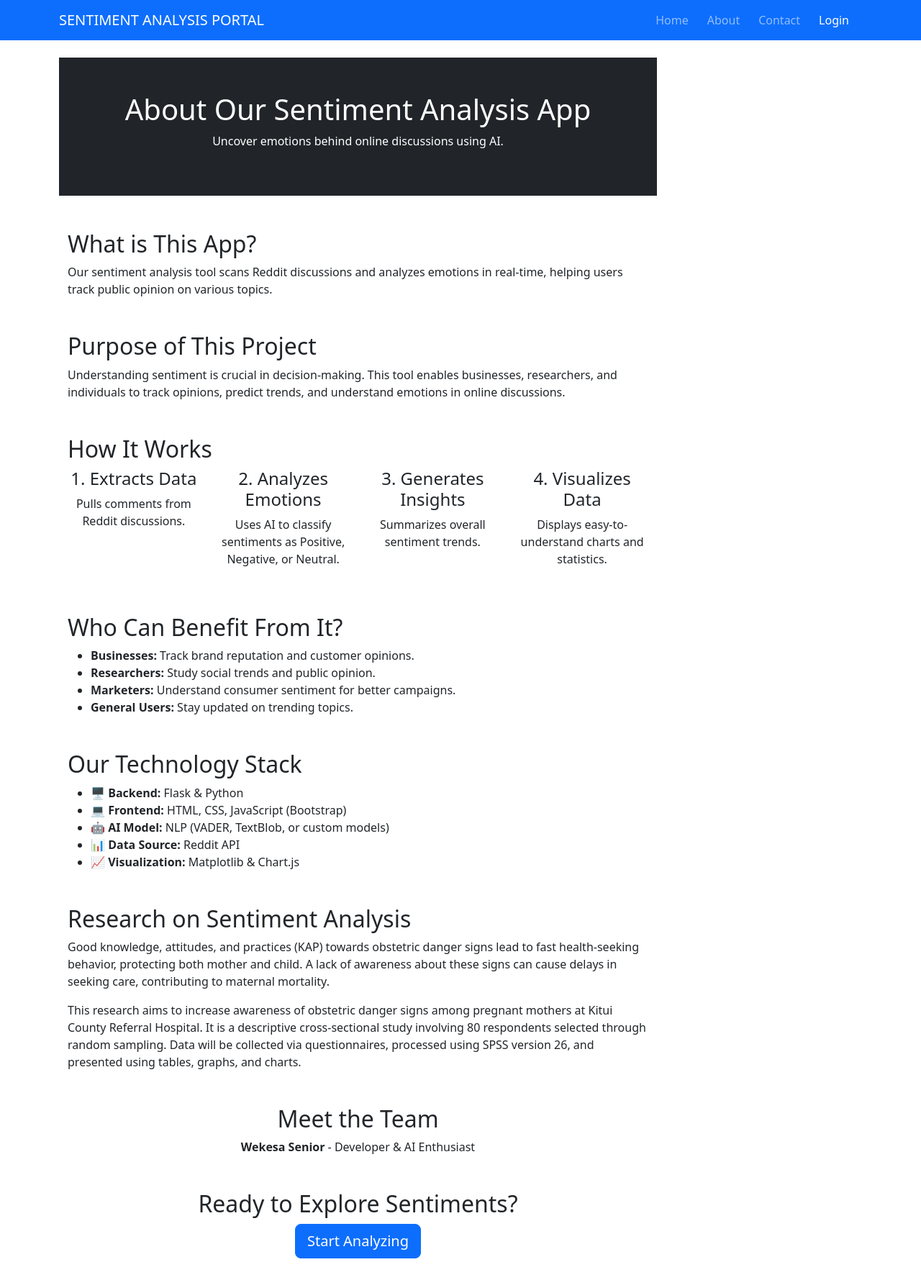
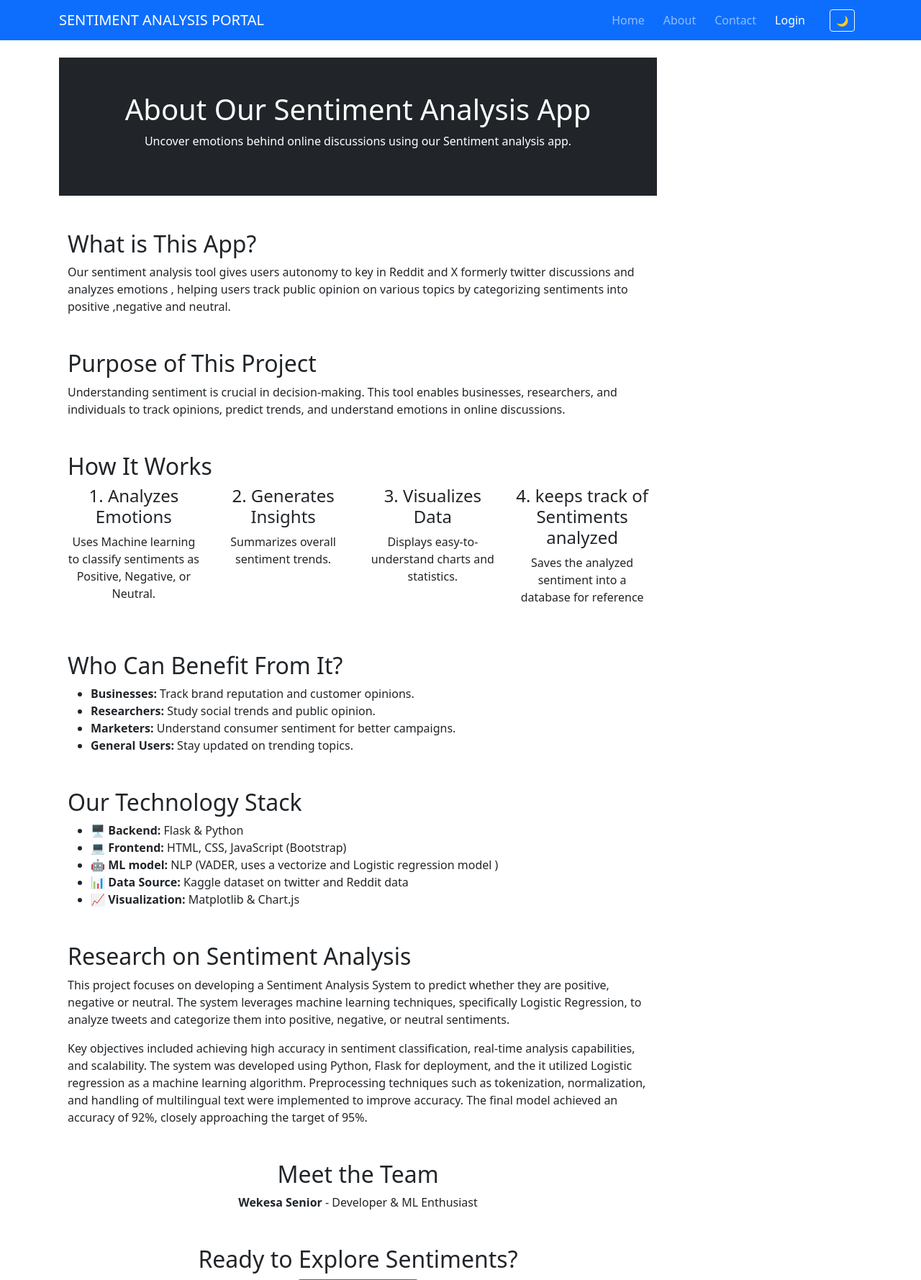
Before and after one commit to zablonzekky/Sentiment-analysis-web-app, a Python web app: template templates/about.html in a window 1280 px wide. Shown: the top 1779 px of the page at 72% size. Run offline with Jinja, Linux system fonts and the light colour scheme; the template is opened without the code that fills it, so the values that code supplies are empty.

Commit message:
updated app.py and templates folder

```diff
--- a/templates/about.html
+++ b/templates/about.html
@@ -7,13 +7,13 @@
 <!-- Hero Section -->
 <section class="bg-dark text-white text-center py-5">
     <h1>About Our Sentiment Analysis App</h1>
-    <p>Uncover emotions behind online discussions using AI.</p>
+    <p>Uncover emotions behind online discussions using our  Sentiment analysis app.</p>
 </section>
 
 <!-- Introduction -->
 <section class="container my-5">
     <h2>What is This App?</h2>
-    <p>Our sentiment analysis tool scans Reddit discussions and analyzes emotions in real-time, helping users track public opinion on various topics.</p>
+    <p>Our sentiment analysis tool  gives users autonomy to key in Reddit  and X formerly twitter discussions and analyzes emotions , helping users track public opinion on various topics by categorizing sentiments into positive ,negative and neutral.</p>
 </section>
 
 <!-- Purpose of the Project -->
@@ -26,21 +26,22 @@
 <section class="container my-5">
     <h2>How It Works</h2>
     <div class="row text-center">
+
         <div class="col-md-3">
-            <h4>1. Extracts Data</h4>
-            <p>Pulls comments from Reddit discussions.</p>
+            <h4>1. Analyzes Emotions</h4>
+            <p>Uses Machine learning to classify sentiments as Positive, Negative, or Neutral.</p>
         </div>
         <div class="col-md-3">
-            <h4>2. Analyzes Emotions</h4>
-            <p>Uses AI to classify sentiments as Positive, Negative, or Neutral.</p>
-        </div>
-        <div class="col-md-3">
-            <h4>3. Generates Insights</h4>
+            <h4>2. Generates Insights</h4>
             <p>Summarizes overall sentiment trends.</p>
         </div>
         <div class="col-md-3">
-            <h4>4. Visualizes Data</h4>
+            <h4>3. Visualizes Data</h4>
             <p>Displays easy-to-understand charts and statistics.</p>
+        </div>
+        <div class="col-md-3">
+            <h4>4. keeps track of Sentiments analyzed</h4>
+            <p>Saves the analyzed sentiment into a database for reference</p>
         </div>
     </div>
 </section>
@@ -62,8 +63,8 @@
     <ul>
         <li>🖥️ <strong>Backend:</strong> Flask & Python</li>
         <li>💻 <strong>Frontend:</strong> HTML, CSS, JavaScript (Bootstrap)</li>
-        <li>🤖 <strong>AI Model:</strong> NLP (VADER, TextBlob, or custom models)</li>
-        <li>📊 <strong>Data Source:</strong> Reddit API</li>
+        <li>🤖 <strong>ML model:</strong> NLP (VADER, uses a vectorize and Logistic regression model )</li>
+        <li>📊 <strong>Data Source:</strong> Kaggle dataset on twitter and Reddit data</li>
         <li>📈 <strong>Visualization:</strong> Matplotlib & Chart.js</li>
     </ul>
 </section>
@@ -71,20 +72,20 @@
 <!-- Research Segment -->
 <section class="container my-5">
     <h2>Research on Sentiment Analysis</h2>
-    <p>Good knowledge, attitudes, and practices (KAP) towards obstetric danger signs lead to fast health-seeking behavior, protecting both mother and child. A lack of awareness about these signs can cause delays in seeking care, contributing to maternal mortality.</p>
-    <p>This research aims to increase awareness of obstetric danger signs among pregnant mothers at Kitui County Referral Hospital. It is a descriptive cross-sectional study involving 80 respondents selected through random sampling. Data will be collected via questionnaires, processed using SPSS version 26, and presented using tables, graphs, and charts.</p>
+    <p> This project focuses on developing a Sentiment Analysis System to predict whether they are positive, negative or neutral. The system leverages machine learning techniques, specifically Logistic Regression, to analyze tweets and categorize them into positive, negative, or neutral sentiments.</p>
+    <p>Key objectives included achieving high accuracy in sentiment classification, real-time analysis capabilities, and scalability. The system was developed using Python, Flask for deployment, and the it utilized Logistic regression as a machine learning algorithm. Preprocessing techniques such as tokenization, normalization, and handling of multilingual text were implemented to improve accuracy. The final model achieved an accuracy of 92%, closely approaching the target of 95%.</p>
 </section>
 
 <!-- Meet the Team -->
 <section class="container my-5 text-center">
     <h2>Meet the Team</h2>
-    <p><strong>Wekesa Senior</strong> - Developer & AI Enthusiast</p>
+    <p><strong>Wekesa Senior</strong> - Developer & ML Enthusiast</p>
 </section>
 
 <!-- Call to Action -->
 <section class="text-center my-5">
     <h2>Ready to Explore Sentiments?</h2>
-    <a href="{{ url_for('dashboard') }}" class="btn btn-primary btn-lg">Start Analyzing</a>
+    <a href="{{ url_for('index') }}" class="btn btn-primary btn-lg">Start Analyzing</a>
 </section>
 
 
--- a/templates/base.html
+++ b/templates/base.html
@@ -1,5 +1,5 @@
 <!DOCTYPE html>
-<html lang="en">
+<html lang="en" data-bs-theme="light">
 <head>
     <meta charset="UTF-8">
     <meta name="viewport" content="width=device-width, initial-scale=1.0">
@@ -7,6 +7,12 @@
     <link rel="stylesheet" href="{{ url_for('static', filename='styles.css') }}">
     <link rel="stylesheet" href="https://cdn.jsdelivr.net/npm/bootstrap@5.3.0/dist/css/bootstrap.min.css">
     <script src="https://cdn.jsdelivr.net/npm/bootstrap@5.3.0/dist/js/bootstrap.bundle.min.js"></script>
+    <style>
+        /* Optional: Smooth dark mode transitions */
+        body {
+            transition: background-color 0.3s, color 0.3s;
+        }
+    </style>
 </head>
 <body>
     <!-- Navbar -->
@@ -17,16 +23,19 @@
                 <span class="navbar-toggler-icon"></span>
             </button>
             <div class="collapse navbar-collapse" id="navbarNav">
-                <ul class="navbar-nav ms-auto">
+                <ul class="navbar-nav ms-auto align-items-center">
                     <li class="nav-item"><a class="nav-link" href="{{ url_for('index') }}">Home</a></li>
                     <li class="nav-item"><a class="nav-link" href="{{ url_for('about') }}">About</a></li>
                     <li class="nav-item"><a class="nav-link" href="{{ url_for('contact') }}">Contact</a></li>
                     {% if 'username' in session %}
-                        <li class="nav-item"><a class="nav-link" href="{{ url_for('dashboard') }}">Dashboard</a></li>
                         <li class="nav-item"><a class="nav-link btn btn-danger text-white" href="{{ url_for('logout') }}">Logout</a></li>
                     {% else %}
                         <li class="nav-item"><a class="nav-link btn btn-success text-white" href="{{ url_for('login') }}">Login</a></li>
                     {% endif %}
+                    <!-- Dark Mode Toggle -->
+                    <li class="nav-item ms-3">
+                        <button id="darkModeToggle" class="btn btn-outline-light btn-sm" title="Toggle Dark Mode">🌙</button>
+                    </li>
                 </ul>
             </div>
         </div>
@@ -35,7 +44,6 @@
     <!-- Main Content Area -->
     <div class="container mt-4">
         <div class="row">
-            <!-- Sidebar (Visible for logged-in users) -->
             {% if 'username' in session %}
             <aside class="col-md-3">
                 <div class="list-group">
@@ -57,5 +65,25 @@
     <footer class="bg-dark text-white text-center py-3 mt-4">
         <p>&copy; 2025 Sentiment analysis Portal | All Rights Reserved</p>
     </footer>
+
+    <!-- Dark Mode Script -->
+    <script>
+        const toggle = document.getElementById('darkModeToggle');
+        const htmlEl = document.documentElement;
+
+        // Load mode from localStorage
+        const savedTheme = localStorage.getItem('theme');
+        if (savedTheme) {
+            htmlEl.setAttribute('data-bs-theme', savedTheme);
+            toggle.textContent = savedTheme === 'dark' ? '☀️' : '🌙';
+        }
+
+        toggle.addEventListener('click', () => {
+            const isDark = htmlEl.getAttribute('data-bs-theme') === 'dark';
+            htmlEl.setAttribute('data-bs-theme', isDark ? 'light' : 'dark');
+            toggle.textContent = isDark ? '🌙' : '☀️';
+            localStorage.setItem('theme', isDark ? 'light' : 'dark');
+        });
+    </script>
 </body>
 </html>
--- a/templates/contact.html
+++ b/templates/contact.html
@@ -5,15 +5,15 @@
 {% block content %}
 <div class="container mt-4">
     <h1 class="text-center text-primary">Get in Touch</h1>
-    <p class="text-center">We'd love to hear from you! Fill out the form below or reach us through our contact details.</p>
+    <p class="text-center">We'd love to hear from you!  Share your thoughts with U.</p>
 
     <div class="row">
         <!-- Contact Details -->
         <div class="col-md-5">
             <div class="card shadow-sm p-3 mb-4">
                 <h5 class="card-title">Contact Details</h5>
-                <p><strong>Address:</strong> Eagle.Kenya</p>
-                <p><strong>Phone:</strong> +254 700 123 456</p>
+                <p><strong>Address:</strong> Eagle vision Kenya</p>
+                <p><strong>Phone:</strong> +254 746976573</p>
                 <p><strong>Email:</strong> ewwabwoba@gmail.com</p>
             </div>
         </div>
--- a/templates/history.html
+++ b/templates/history.html
@@ -30,7 +30,9 @@
     </table>
 
     <div class="text-center mt-4">
-        <a href="/export_csv" class="btn btn-outline-primary">Download History as CSV</a>
+       <a href="{{ url_for('download_results') }}" class="btn btn-outline-primary">Download History as CSV</a>
+     <!--<a href="{{ url_for('download_results') }}" class="btn btn-primary btn-block mb-2" style="max-width:400px;">
+        Download Sentiment Results (CSV) </a>-->
     </div>
 </div>
 {% endblock %}
```
Also changed, not shown: APP.PY (+2 -150 lines), templates/index.html (+50 -7 lines), instance/users.db.
